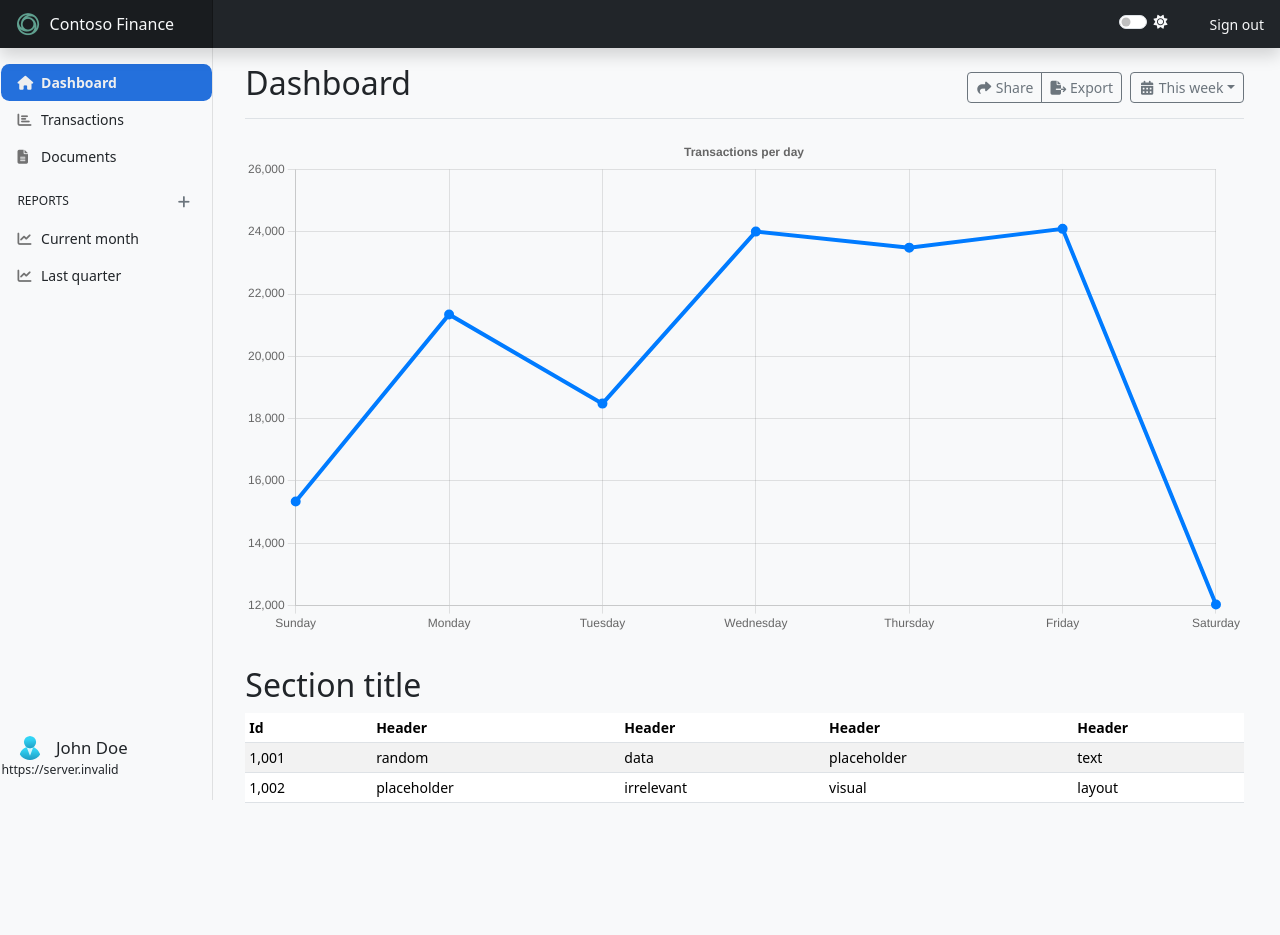
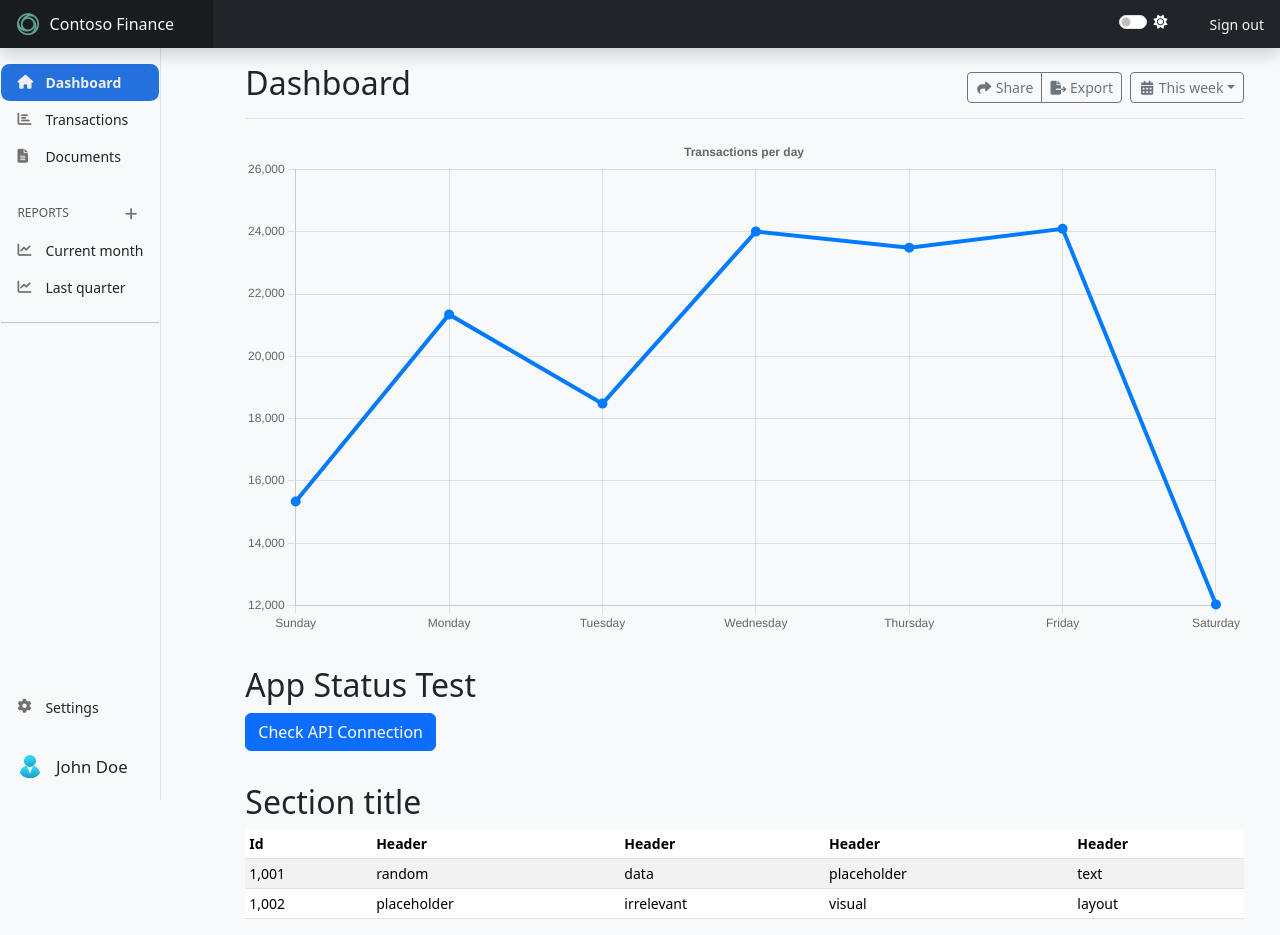
Before and after one commit to solliancenet/microsoft-postgresql-solution-accelerator-build-your-own-ai-copilot, a React (Create React App) app in the folder src/userportal/: page / in a window 1280 px wide. Before the commit the page ends 819 px from the top, so only its background shows below. Built offline with nearby package versions, Linux system fonts and the light colour scheme; no server answers.

Commit message:
update apps

```diff
--- a/src/userportal/src/App.js
+++ b/src/userportal/src/App.js
@@ -28,15 +28,12 @@ function App() {
 
   return (
     <span>
-      <header className={`navbar 'navbar-dark sticky-top bg-dark flex-md-nowrap p-0 shadow`}>
+      <header className={`navbar navbar-dark sticky-top bg-dark flex-md-nowrap p-0 shadow`}>
         <a className="navbar-brand col-md-3 col-lg-2 me-0 px-3 d-flex align-items-center" href="#">
           <img src="logo192.png" alt="Contoso Finance" className="logo" />
           <span className="ms-2 text-light">Contoso Finance</span>
         </a>
-        <button className="navbar-toggler position-absolute d-md-none collapsed" type="button" data-bs-toggle="collapse" data-bs-target="#sidebarMenu" aria-controls="sidebarMenu" aria-expanded="false" aria-label="Toggle navigation">
-          <span className="navbar-toggler-icon"></span>
-        </button>
-        <div className="navbar-nav flex-row">
+        <div className="navbar-nav flex-row ms-auto">
           <div className="nav-item text-nowrap d-flex align-items-center">
             <div className="form-check form-switch me-3">
               <input className="form-check-input" type="checkbox" id="themeSwitch" checked={isDarkTheme} onChange={toggleTheme} />
@@ -45,6 +42,9 @@ function App() {
               </label>
             </div>
             {isLoggedIn && <a className="nav-link px-3 text-light" href="#" onClick={handleLogout}>Sign out</a>}
+            <button className="navbar-toggler d-md-none" type="button" data-bs-toggle="collapse" data-bs-target="#sidebarMenu" aria-controls="sidebarMenu" aria-expanded="false" aria-label="Toggle navigation">
+              <span className="navbar-toggler-icon"></span>
+            </button>
           </div>
         </div>
       </header>
--- /dev/null
+++ b/src/userportal/src/api/Api.js
@@ -0,0 +1,19 @@
+const apiConfig = require('./APIConfig'); // Assuming apiConfig is in the same directory
+
+const getStatus = async () => {
+    try {
+        const response = await fetch(`${apiConfig.APIUrl}/v1/status`);
+        if (!response.ok) {
+            throw new Error('Network response was not ok');
+        }
+        const data = await response.json();
+        return data;
+    } catch (error) {
+        console.error('Error fetching status:', error);
+        throw error;
+    }
+};
+
+module.exports = {
+    getStatus,
+};
--- a/src/userportal/src/index.js
+++ b/src/userportal/src/index.js
@@ -5,6 +5,7 @@ import './index.css';
 import App from './App';
 import reportWebVitals from './reportWebVitals';
 import 'bootstrap/dist/css/bootstrap.min.css';
+import 'bootstrap/dist/js/bootstrap.bundle.min.js';
 
 const root = ReactDOM.createRoot(document.getElementById('root'));
 root.render(
--- a/src/userportal/src/pages/shell/Shell.js
+++ b/src/userportal/src/pages/shell/Shell.js
@@ -1,8 +1,6 @@
 // src/Shell.js
-import React from 'react';
+import React, { useEffect } from 'react';
 import { BrowserRouter as Router, Route, Routes, NavLink } from 'react-router-dom';
-
-import { APIUrl } from './../../api/APIConfig';
 
 import UserProfile from './../../components/UserProfile';
 
@@ -14,30 +12,66 @@ const Shell = ({ isDarkTheme }) => {
   const userName = "John Doe"; // Replace with actual user name
   const userAvatar = "user-avatar.svg"; // Replace with actual avatar URL
 
+  useEffect(() => {
+    const handleResize = () => {
+      const sidebarMenu = document.getElementById('sidebarMenu');
+      if (!sidebarMenu.classList.contains('offcanvas')) { //window.innerWidth >= 768) {
+        sidebarMenu.classList.remove('collapse');
+        sidebarMenu.classList.remove('show');
+      }
+    };
+
+    window.addEventListener('resize', handleResize);
+    handleResize(); // Call once to set initial state
+
+    return () => {
+      window.removeEventListener('resize', handleResize);
+    };
+  }, []);
+
+  useEffect(() => {
+    const navLinks = document.querySelectorAll('#sidebarMenu .nav-link');
+    const hideSidebar = () => {
+      const sidebarMenu = document.getElementById('sidebarMenu');
+      sidebarMenu.classList.remove('show');
+    };
+    navLinks.forEach(link => {
+      link.addEventListener('click', hideSidebar);
+    });
+    return () => {
+      navLinks.forEach(link => {
+        link.removeEventListener('click', hideSidebar);
+      });
+    };
+  }, []);
+
   return (
     <Router>
       <div className="container-fluid">
         <div className="row">
-        <nav id="sidebarMenu" className={`col-md-3 col-lg-2 d-md-block sidebar collapse d-flex flex-column ${isDarkTheme ? 'bg-dark text-white' : 'bg-light text-dark'}`}>
-        <div className="position-sticky pt-3">
+          <div className="col-md-3 col-lg-2 p-0">
+            <div className={`sidebar offcanvas-md offcanvas-start ${isDarkTheme ? 'bg-dark text-white' : 'bg-light text-dark'}`} tabindex="-1" id="sidebarMenu" aria-labelledby="sidebarMenuLabel">
+              <div className="offcanvas-header">
+              </div>
+              <div className="offcanvas-body d-md-flex flex-column p-0 pt-lg-3 overflow-y-auto">
                 <ul className="nav flex-column">
                   <li className="nav-item">
-                  <NavLink className="nav-link" to="/" end>
+                    <NavLink className="nav-link d-flex align-items-center gap-2" to="/" end>
                       <i className="fas fa-home"></i> Dashboard
                     </NavLink>
                   </li>
                   <li className="nav-item">
-                  <NavLink className="nav-link" to="/transactions">
+                    <NavLink className="nav-link d-flex align-items-center gap-2" to="/transactions">
                       <i className="fas fa-chart-bar"></i> Transactions
                     </NavLink>
                   </li>
                   <li className="nav-item">
-                  <NavLink className="nav-link" to="/documents">
+                    <NavLink className="nav-link d-flex align-items-center gap-2" to="/documents">
                       <i className="fas fa-file-alt"></i> Documents
                     </NavLink>
                   </li>
                 </ul>
-              <h6 class="sidebar-heading d-flex justify-content-between align-items-center px-3 mb-1">
+                <h6 className="sidebar-heading d-flex justify-content-between align-items-center px-3 mt-4 mb-1 text-body-secondary text-uppercase">
                   Reports
                   <button type="button" className="btn btn-sm btn-outline-secondary" title="New Report">
                     <i className="fas fa-plus"></i>
@@ -45,22 +79,32 @@ const Shell = ({ isDarkTheme }) => {
                 </h6>
                 <ul className="nav flex-column">
                   <li className="nav-item">
-                  <a className="nav-link" href="#">
+                    <a className="nav-link d-flex align-items-center gap-2" href="#">
                       <i className="fas fa-chart-line"></i> Current month
                     </a>
-                  <a className="nav-link" href="#">
+                  </li>
+                  <li className="nav-item">
+                    <a className="nav-link d-flex align-items-center gap-2" href="#">
                       <i className="fas fa-chart-line"></i> Last quarter
                     </a>
                   </li>
                 </ul>
+                <hr className="my-3" />
               </div>
-
               <div className="sidebar-sticky-bottom pt-3">
+                <ul className="nav flex-column">
+                <li className="nav-item">
+                    <a className="nav-link d-flex align-items-center gap-2" to="#">
+                      <i className="fas fa-cog"></i> Settings
+                    </a>
+                  </li>
+                  <li className='nav-item'>
                     <UserProfile name={userName} avatar={userAvatar} />
-              <div className="row"><small>{APIUrl}</small></div>
+                  </li>
+                </ul>
               </div>
-          </nav>
-
+            </div>
+          </div>
           <main className="col-md-9 ms-sm-auto col-lg-10 px-md-4">
             <Routes>
               <Route exact path="/" element={<Dashboard />} />
@@ -72,6 +116,6 @@ const Shell = ({ isDarkTheme }) => {
       </div>
     </Router>
   );
-};
+}
 
 export default Shell;
--- a/src/userportal/src/pages/shell/panes/Dashboard.js
+++ b/src/userportal/src/pages/shell/panes/Dashboard.js
@@ -1,5 +1,8 @@
 // src/DashboardView.js
 import React from 'react';
+
+import api from '../../../api/Api'; // Adjust the path as necessary
+
 import { Line } from 'react-chartjs-2';
 import { Chart as ChartJS, CategoryScale, LinearScale, PointElement, LineElement, Title, Tooltip, Legend } from 'chart.js';
 
@@ -42,6 +45,19 @@ const DashboardView = () => {
     }
   };
 
+  const handleCheckAPIConnection = async () => {
+    try {
+      const status = await api.getStatus();
+      if (status.status === true) {
+        alert('API is up and running');
+      } else {
+        alert(`API Status: ${JSON.stringify(status)}`);
+      }
+    } catch (error) {
+      alert('Error fetching API status');
+    }
+  };
+
   return (
     <div className="table-responsive">
       <div className="d-flex justify-content-between flex-wrap flex-md-nowrap align-items-center pt-3 pb-2 mb-3 border-bottom">
@@ -62,6 +78,13 @@ const DashboardView = () => {
       </div>
 
       <Line data={data} options={options} />
+
+      <h2>App Status Test</h2>
+      <div>
+        <button type="button" className="btn btn-primary" onClick={handleCheckAPIConnection}>
+          Check API Connection
+        </button>
+      </div>
 
       <h2>Section title</h2>
       <div className="table-responsive">
```
Also changed, not shown: 2 other files (tests, documents, lock files or other folders). Lines whose indentation alone changed are shown as unchanged.
